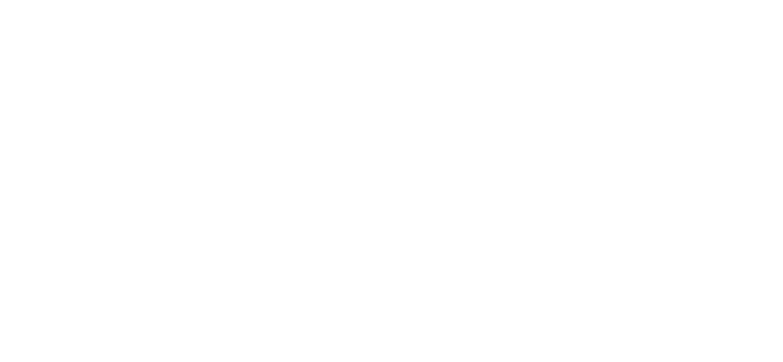
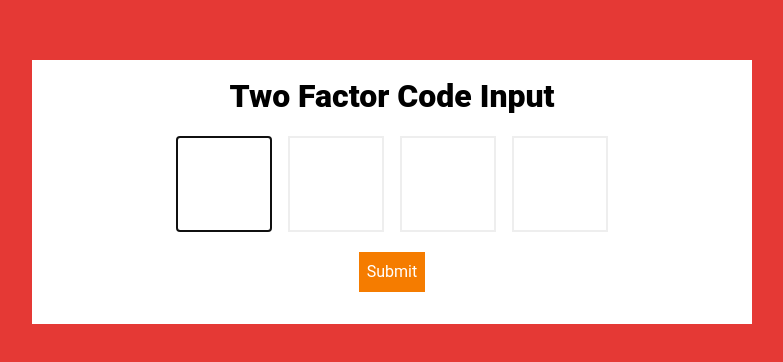
Before and after one commit to shubhamrawat0269/WEB-DEV-LEARN, a React (Vite) app in the folder FRONTEND/SELF_LEARNING/REACT_MINI_PROJECTS/: page / in a window 1280 px wide. Shown: the part 208-570 px from the top of the page, without its empty margins (248-1031 px from the left). Built offline with nearby package versions, Linux system fonts and the light colour scheme.

Commit message:
Review OTP login App

```diff
--- a/FRONTEND/SELF_LEARNING/REACT_MINI_PROJECTS/src/Routes.jsx
+++ b/FRONTEND/SELF_LEARNING/REACT_MINI_PROJECTS/src/Routes.jsx
@@ -19,6 +19,7 @@
   FormWithoutYup,
   NavbarTailwind,
   Slider,
+  TwoFactorCode,
 } from "./components/index";
 import { GlobalContext } from "./contexts/GlobalContext";
 const Routes = () => {
@@ -36,13 +37,17 @@
   return (
     <div id="primary__section" className="h-screen">
       {/* <Navbar /> */}
+      {/* <NavbarTailwind /> */}
 
-      {/* <NavbarTailwind /> */}
       {/* <CustomCarousel /> */}
       {/* <Slider /> */}
+
       {/* <InfiniteScroll /> */}
+
       {/* <MultiInputSearch /> */}
+
       {/* <OtpLogin /> */}
+      <TwoFactorCode />
       {/* <CountDownTimer /> */}
       {/* <MortgageCalculator /> */}
       {/* <FAQ /> */}
--- a/FRONTEND/SELF_LEARNING/REACT_MINI_PROJECTS/src/components/InfiniteScroll/InfiniteScroll.jsx
+++ b/FRONTEND/SELF_LEARNING/REACT_MINI_PROJECTS/src/components/InfiniteScroll/InfiniteScroll.jsx
@@ -28,6 +28,12 @@
   const handleInfiniteScroll = async () => {
     // logic of scroll infinite here
     // we need scrollHeight/innnerHeight/scrollTop
+
+    // console.log("WINDOW INNERHEIGHT " + window.innerHeight);
+    // console.log("SCROLL TOP " + document.documentElement.scrollTop);
+    // console.log(
+    //   "WINDOW SCROLL HEIGHT " + document.documentElement.scrollHeight
+    // );
 
     try {
       if (
--- a/FRONTEND/SELF_LEARNING/REACT_MINI_PROJECTS/src/components/OtpLogin/OtpLogin.jsx
+++ b/FRONTEND/SELF_LEARNING/REACT_MINI_PROJECTS/src/components/OtpLogin/OtpLogin.jsx
@@ -37,7 +37,7 @@
   }, []);
 
   return (
-    <div className="bg-yellow-500 h-[93.5vh] grid place-content-center">
+    <div className="bg-red-500 h-[100vh] grid place-content-center">
       <div className="bg-white w-[40rem] p-5">
         <h1 className="text-center my-3">Two-factor code input</h1>
 
--- /dev/null
+++ b/FRONTEND/SELF_LEARNING/REACT_MINI_PROJECTS/src/components/OtpLogin/TwoFactorCode.jsx
@@ -0,0 +1,48 @@
+import React, { useEffect, useRef, useState } from "react";
+
+const TwoFactorCode = () => {
+  const [inputList, setInputList] = useState(["", "", "", ""]);
+  const inputRefs = [useRef(), useRef(), useRef(), useRef()];
+  const handleInputChange = (e, id) => {
+    const { value } = e.target;
+    if (isNaN(value)) return;
+
+    let updatedList = [...inputList];
+    updatedList[id] = value;
+    setInputList(updatedList);
+
+    if (id < inputList.length - 1) inputRefs[id + 1].current.focus();
+  };
+
+  useEffect(() => {
+    inputRefs[0].current.focus();
+  }, []);
+  return (
+    <div className="bg-red-600 h-[100vh] grid place-content-center">
+      <div className="bg-white w-[45rem] p-3">
+        <h1 className="text-center">Two Factor Code Input</h1>
+        {/* input four boxes here  */}
+        <div className="flex justify-center items-center gap-4 my-4">
+          {inputList.map((_, id) => {
+            return (
+              <input
+                type="text"
+                value={inputList[id]}
+                ref={inputRefs[id]}
+                onChange={(e) => handleInputChange(e, id)}
+                maxLength={1}
+                className="border-2 w-[6rem] h-[6rem] text-5xl text-center"
+              />
+            );
+          })}
+        </div>
+        {/* button  */}
+        <div className="text-center my-5">
+          <button className="bg-orange-700 text-white p-2">Submit</button>
+        </div>
+      </div>
+    </div>
+  );
+};
+
+export default TwoFactorCode;
--- a/FRONTEND/SELF_LEARNING/REACT_MINI_PROJECTS/src/components/index.js
+++ b/FRONTEND/SELF_LEARNING/REACT_MINI_PROJECTS/src/components/index.js
@@ -13,6 +13,7 @@
 import MortgageCalculator from "./MortgageCalculator/MortgageCalculator";
 import CountDownTimer from "./CountDownTimer/CountDownTimer";
 import OtpLogin from "./OtpLogin/OtpLogin";
+import TwoFactorCode from "./OtpLogin/TwoFactorCode";
 import MultiInputSearch from "./MultiInputSearch/MultiInputSearch";
 import InfiniteScroll from "./InfiniteScroll/InfiniteScroll";
 import CustomCarousel from "./CustomCarousel/CustomCarousel";
@@ -34,6 +35,7 @@
   MortgageCalculator,
   InfiniteScroll,
   OtpLogin,
+  TwoFactorCode,
   MultiInputSearch,
   CustomCarousel,
   // UserForm,
```
